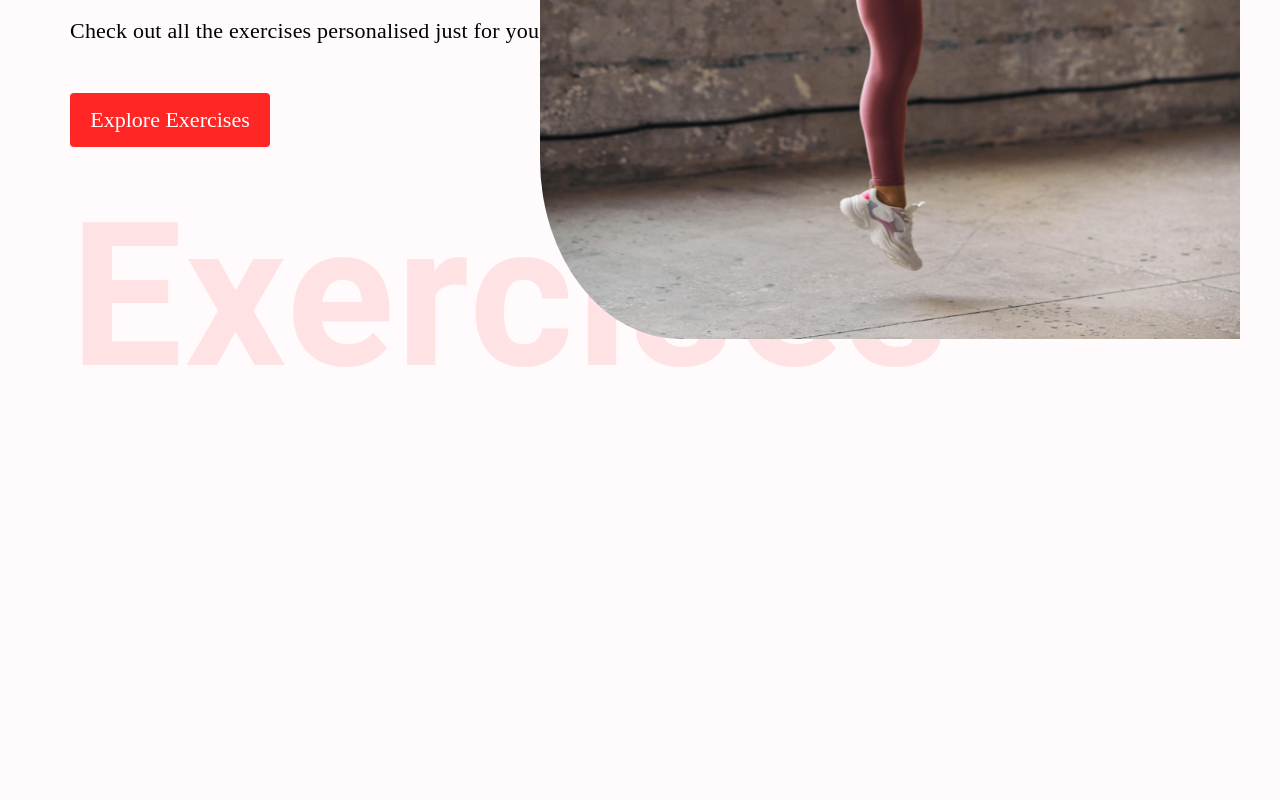
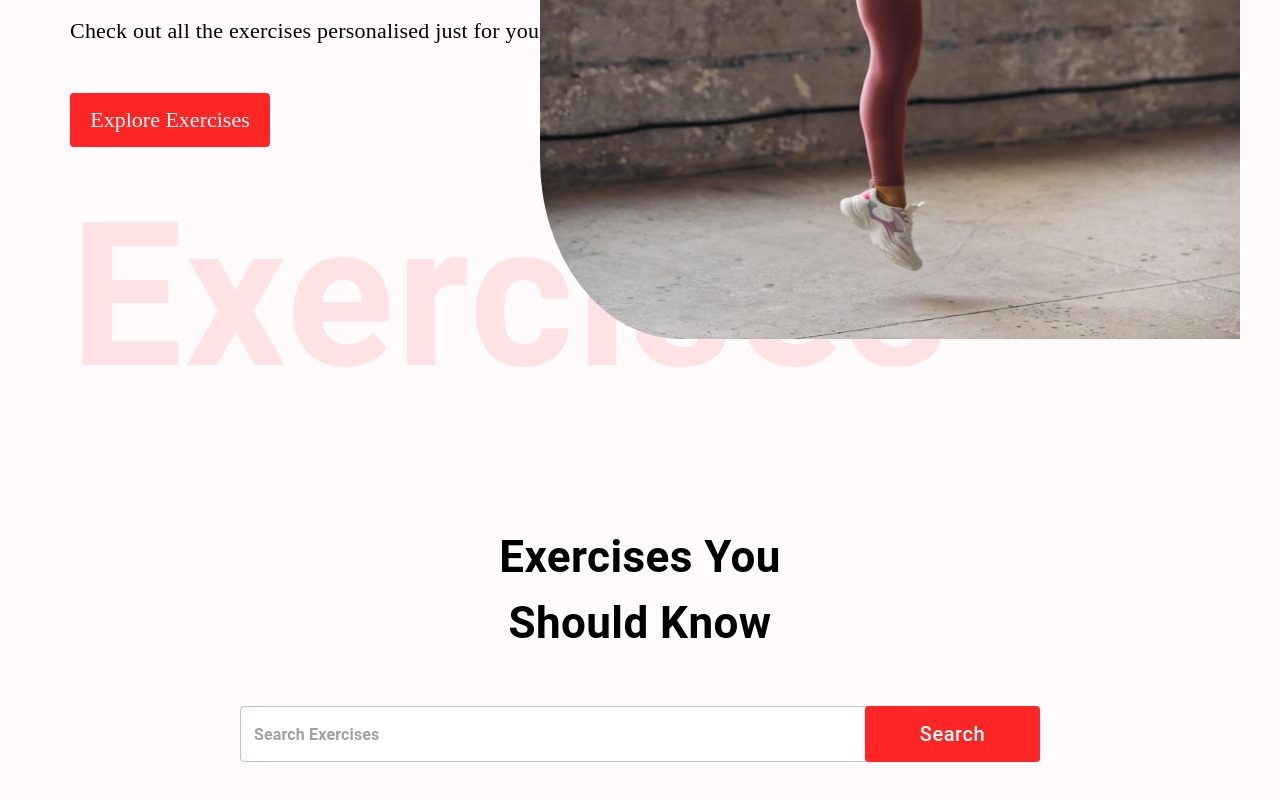
Before and after one commit to sagarchhetri99/fit4free-gym-website, a React (Create React App) app: page / in a window 1280 px wide. Shown: the part 557-1357 px from the top of the page. Before the commit the page ends 1024 px from the top, so only its background shows below. Built offline with nearby package versions, Linux system fonts and the light colour scheme.

Commit message:
implemented search box and btn

```diff
--- a/src/components/SearchExercises.jsx
+++ b/src/components/SearchExercises.jsx
@@ -1,10 +1,54 @@
-import React from "react";
-import { Box, Stack, Typography } from "@mui/material";
+import React, { useEffect, useState } from "react";
+import { Box, Stack, Typography, TextField, Button } from "@mui/material";
 
 export default function SearchExercises() {
   return (
-    <Box>
-      <Typography></Typography>
-    </Box>
+    <Stack alignItems="center" mt="37px" justifyContent="center" p="20px">
+      <Typography
+        fontWeight={700}
+        sx={{
+          fontSize: { lg: "44px", sx: "30px" },
+        }}
+        mb="50px"
+        textAlign="center"
+      >
+        Exercises You <br />
+        Should Know
+      </Typography>
+      <Box position="relative" mb="72px">
+        <TextField
+          sx={{
+            input: {
+              fontWeight: "700",
+              border: "none",
+              borderRadius: "4px",
+            },
+            width: { lg: "800px", xs: "350px" },
+            backgroundColor: "#fff",
+            borderRadius: "40px",
+          }}
+          height="76px"
+          value=""
+          onChange={(e) => {}}
+          placeholder="Search Exercises"
+          type="text"
+        />
+        <Button
+          className="search-btn"
+          sx={{
+            bgcolor: "#FF2625",
+            color: "#fff",
+            textTransform: "none",
+            width: { lg: "175px", xs: "80px" },
+            fontSize: { lg: "20px", xs: "14px" },
+            height: "56px",
+            position: "absolute",
+            right: "0",
+          }}
+        >
+          Search
+        </Button>
+      </Box>
+    </Stack>
   );
 }
```
